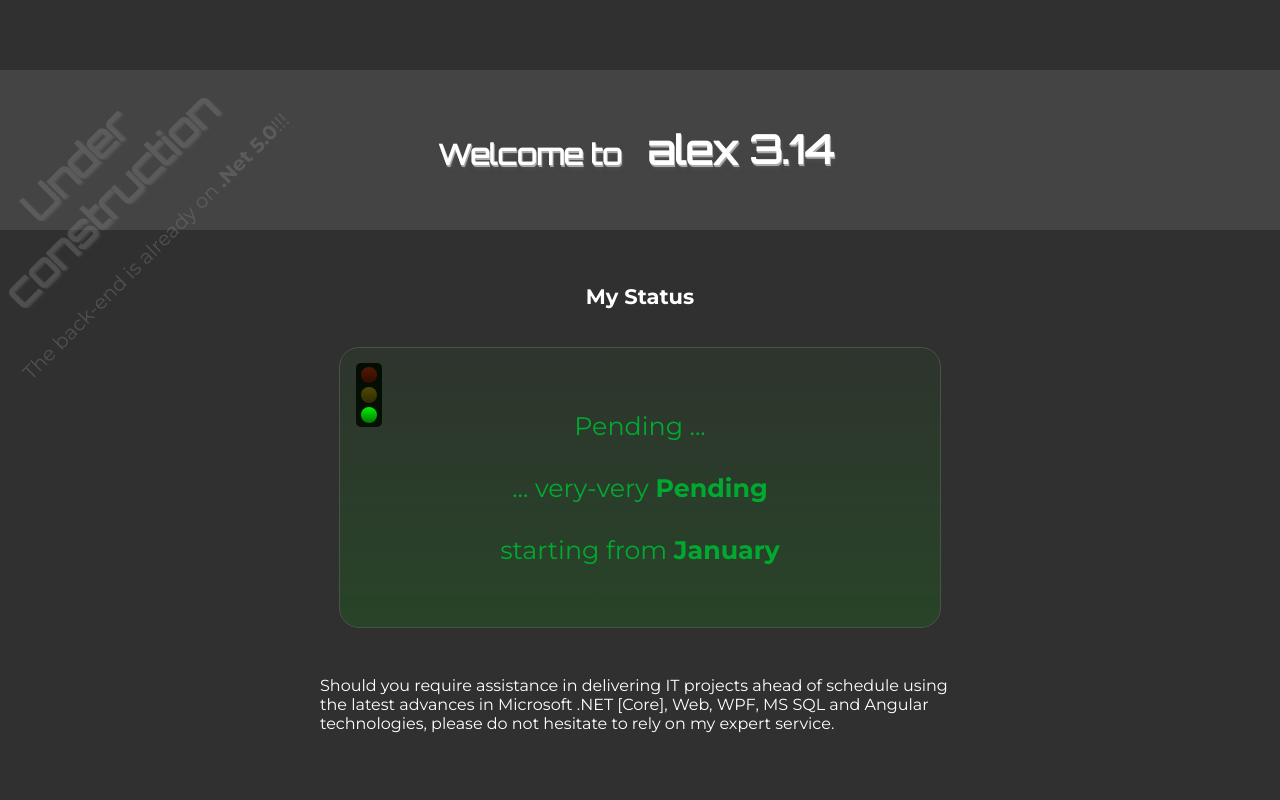
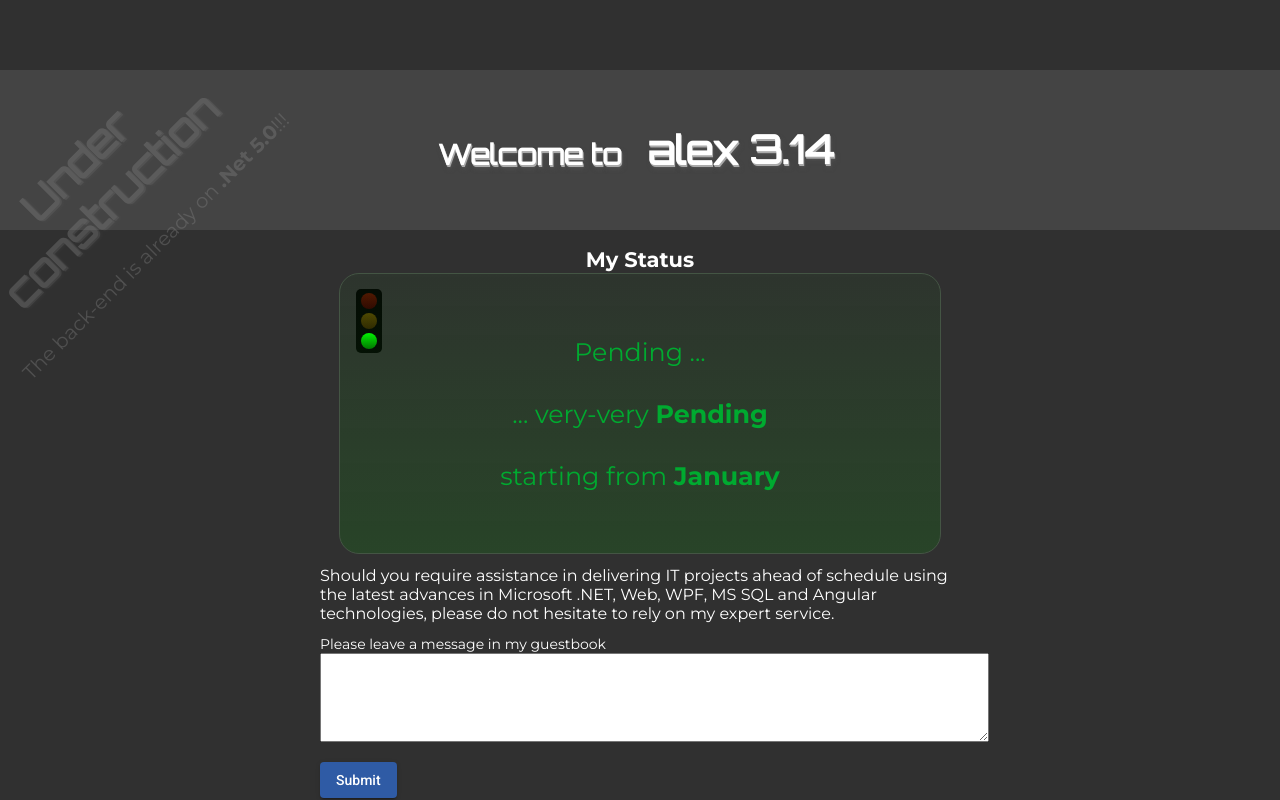
Before and after one commit to alexpisquared/alex-pi, an Angular app in the folder Src/alex-pi/: page / in a window 1280 px wide. Shown: the top 800 px of the page. Built offline with nearby package versions, Linux system fonts and the light colour scheme; no server answers.

Commit message:
mirror off the guest-book branch

```diff
--- a/Src/alex-pi/src/app/contact/contact.component.html
+++ b/Src/alex-pi/src/app/contact/contact.component.html
@@ -1,21 +1,28 @@
-<div class="lite-shade" style="text-align:center;">
+<div class="lite-shade" style="text-align: center">
   <br />
   <h1>Contact me</h1>
   <br />
 </div>
 <div class="flexVertJust">
-  <div style="text-align:left; margin: 0% 5% 0% 5% ;">
-      <br />
-    Should you feel like my full stack developer expertise would be of any use, <br />
-    feel free:
+  <div style="text-align: left; margin: 0% 5% 0% 5%">
+    <br />
+    Should you feel like my full stack developer expertise would be of any use
+    for you, feel free:
   </div>
-  <div style="text-align:left; margin: 0% 5% 0% 5% ;">&nbsp; ♦ &nbsp; to drop me a line at <a href="mailto: alex.pigida@outlook.com?cc=pigida@gmail.com&subject=reaching you from alexPi.ca&body=Hi Alex,">alex.pigida@outlook.com</a></div>
-  <div style="text-align:left; margin: 0% 5% 0% 5% ;">&nbsp; ♦ &nbsp; leave me a message at <a href="https://www.linkedin.com/in/alexpigida/">LinkedIn</a></div>
-  <!--
-  <div style="text-align:left; margin: 0% 5% 0% 5% ;">&nbsp; ♦ &nbsp; catch me at <a href="tel:416-262-0960">416-262-0960</a></div>
-  -->
-  <div style="text-align:left; margin: 0% 5% 0% 5% ;">
-    &nbsp; ♦ &nbsp; or, since you are already here, just type a line or two below
+  <div style="text-align: left; margin: 0% 5% 0% 5%">
+    &nbsp; ♦ &nbsp; to drop me a line at
+    <a href="mailto: alex.pigida@outlook.com?cc=pigida@gmail.com&subject=reaching you from alexPi.ca&body=Hi Alex,">alex.pigida@outlook.com</a>
+  </div>
+  <div style="text-align: left; margin: 0% 5% 0% 5%">
+    &nbsp; ♦ &nbsp; leave me a message at
+    <a href="https://www.linkedin.com/in/alexpigida/">LinkedIn</a>
+  </div>
+  <div style="text-align: left; margin: 0% 5% 0% 5%">
+    &nbsp; ♦ &nbsp; catch me at <a href="tel:416-???-????">416-???-????</a>
+  </div>
+  <div style="text-align: left; margin: 0% 5% 0% 5%">
+    &nbsp; ♦ &nbsp; or, since you are already here, just type a line or two
+    below
     <br />
     <br />
 
@@ -29,21 +36,27 @@
     </label>
  -->
       <label>
-        <textarea formControlName="message"></textarea>
-        <div *ngIf="submitted && messageForm.controls.message.errors" class="error">
-          <div *ngIf="messageForm.controls.message.errors.required">A message is required</div>
+        <textarea formControlName="textareaMsg"></textarea>
+        <div *ngIf="submitted && messageForm.controls.textareaMsg.errors" class="error">
+          <div *ngIf="messageForm.controls.textareaMsg.errors.required">
+            A message is required
+          </div>
         </div>
       </label>
 
-      <button mat-raised-button color="primary" (click)="onSubmit()">Send message</button>
+      <button mat-raised-button color="primary" (click)="onSubmit()">
+        Send message
+      </button>
     </form>
 
     <div *ngIf="success" class="results">
       <h3 *ngIf="success">
         Thank you. Your message has ... <br />
-        &nbsp; &nbsp; &nbsp; &nbsp; &nbsp; &nbsp; ...NOT been sent yet! But just click <a href="{{ biglink }}">this link</a>, please, to get things going.
+        &nbsp; &nbsp; &nbsp; &nbsp; &nbsp; &nbsp; ...NOT been sent yet! But just
+        click <a href="{{ biglink }}">this link</a>, please, to get things
+        going.
       </h3>
-      <div style="text-align:right; ">
+      <div style="text-align: right">
         <h6>It's just temporary 'til the plumbing's done. ;)</h6>
       </div>
     </div>
--- a/Src/alex-pi/src/app/contact/contact.component.ts
+++ b/Src/alex-pi/src/app/contact/contact.component.ts
@@ -13,13 +13,13 @@ export class ContactComponent implements OnInit {
   success = false;
   biglink = 'mailto: alex.pigida@outlook.com?cc=pigida@gmail.com&subject=reaching you from alexPi.ca&body=Hi Alex,';
 
-  constructor(private formBuilder: FormBuilder, private welSvc: WebEventLoggerService) {}
+  constructor(private formBuilder: FormBuilder, private welSvc: WebEventLoggerService) { }
 
   ngOnInit() {
     this.welSvc.logIfProd('cntc');
     this.messageForm = this.formBuilder.group({
       // sender: ['', Validators.required],
-      message: ['', Validators.required]
+      textareaMsg: ['', Validators.required]
     });
   }
 
@@ -29,7 +29,7 @@ export class ContactComponent implements OnInit {
       return;
     }
 
-    this.biglink = `mailto: alex.pigida@outlook.com?cc=pigida@gmail.com&subject=reaching you from alexPi.ca&body=${this.messageForm.controls.message.value}`;
+    this.biglink = `mailto: alex.pigida@outlook.com?cc=pigida@gmail.com&subject=reaching you from alexPi.ca ... &body=${this.messageForm.controls.textareaMsg.value}`;
 
     this.success = true;
   }
--- a/Src/alex-pi/src/app/my/my-status-open/my-status-open.component.html
+++ b/Src/alex-pi/src/app/my/my-status-open/my-status-open.component.html
@@ -8,8 +8,19 @@
     <br />
     <div align="center" class="welcome-row">
       <h1>Welcome&nbsp;to&nbsp;&nbsp;<span class="biggerish"> alex </span></h1>
-      <div class="g765 biggerish" [@flipinplace]="isNumeric ? 'isNmb' : 'isDgt'" (@flipinplace.done)="onDone($event)"><h1>3.14</h1></div>
-      <div class="g765 biggerish" [@flipinplace]="isNumeric ? 'isDgt' : 'isNmb'"><h1>&nbsp;Pi&nbsp;&nbsp;&nbsp;</h1></div>
+      <div
+        class="g765 biggerish"
+        [@flipinplace]="isNumeric ? 'isNmb' : 'isDgt'"
+        (@flipinplace.done)="onDone($event)"
+      >
+        <h1>3.14</h1>
+      </div>
+      <div
+        class="g765 biggerish"
+        [@flipinplace]="isNumeric ? 'isDgt' : 'isNmb'"
+      >
+        <h1>&nbsp;Pi&nbsp;&nbsp;&nbsp;</h1>
+      </div>
     </div>
     <br />
     <br />
@@ -26,11 +37,17 @@
         <div class="traffic-light">
           <div class="circle_r"></div>
           <div class="circle_a"></div>
-          <div class="circle_g" [@trafficLight]="isLightOn ? 'isOn' : 'isOf'"></div>
+          <div
+            class="circle_g"
+            [@trafficLight]="isLightOn ? 'isOn' : 'isOf'"
+          ></div>
         </div>
       </div>
     </div>
-    <div [@slideBumpRightToLeft]="isLightOn ? 'isOn' : 'isOf'" class="styleLightOn">
+    <div
+      [@slideBumpRightToLeft]="isLightOn ? 'isOn' : 'isOf'"
+      class="styleLightOn"
+    >
       <span>
         <br />
         <br />
@@ -49,10 +66,8 @@
 
         Pending ...
         <br /><br />
-         ... very-very <b>Pending</b>
-        <br /><br />
-         starting from <b>{{ startDate }}</b>
-
+        ... very-very <b>Pending</b> <br /><br />
+        starting from <b>{{ startDate }}</b>
 
         <br />
         <br />
@@ -63,7 +78,7 @@
     </div>
   </div>
   <div align="center">
-    <div style="text-align:left; min-width: 400px; max-width: 640px;">
+    <div style="text-align: left; min-width: 400px; max-width: 640px">
       <p class="m12-15-f12">
         <!-- (2019-11-24:park  2020-11-10:unpark)
           Cras at augue ac metus viverra volutpat et ullamcorper mi. Donec
@@ -71,8 +86,40 @@
           dapibus. Pellentesque at dictum magna, in viverra odio, sem justo
           pharetra dolor.
         -->
-        Should you require assistance in delivering IT projects ahead of schedule using the latest advances in Microsoft .NET [Core], Web, WPF, MS SQL and Angular technologies, please do not hesitate to rely on my expert service.
+        Should you require assistance in delivering IT projects ahead of
+        schedule using the latest advances in Microsoft .NET, Web, WPF, MS SQL
+        and Angular technologies, please do not hesitate to rely on my expert
+        service.
       </p>
+    </div>
+  </div>
+  <div align="center">
+    <div style="text-align: left; min-width: 400px; max-width: 640px">
+      Please leave a message in my guestbook
+      <br />
+      <form [formGroup]="messageForm" (ngSubmit)="onSubmit()" *ngIf="!success">
+        <label>
+          <textarea formControlName="textareaMsg"></textarea>
+          <div
+            *ngIf="submitted && messageForm.controls.textareaMsg.errors"
+            class="error"
+          >
+            <div *ngIf="messageForm.controls.textareaMsg.errors.required">
+              A message is required
+            </div>
+          </div>
+        </label>
+
+        <button mat-raised-button color="primary" (click)="onSubmit()">
+          Submit
+        </button>
+      </form>
+
+      <div *ngIf="success" class="results">
+        <h3 *ngIf="success">
+          Thank you. Your message has been sent.
+        </h3>
+      </div>
     </div>
   </div>
   &nbsp;
--- a/Src/alex-pi/src/app/my/my-status-open/my-status-open.component.scss
+++ b/Src/alex-pi/src/app/my/my-status-open/my-status-open.component.scss
@@ -148,3 +148,28 @@
   height: 105px;
    transform: rotateX(180deg);
 }
+
+
+// text area
+label {
+  display: block;
+
+  input,
+  textarea {
+    display: block;
+    width: 100%;
+    min-height: 60px;
+    margin-bottom: 20px;
+    padding: 1em;
+  }
+
+  .error {
+    color: red;
+    margin-top: -20px;
+    // background: yellow;
+    padding: 0.5em;
+    display: inline-block;
+    font-size: 0.9em;
+    margin-bottom: 20px;
+  }
+}
--- a/Src/alex-pi/src/app/my/my-status-open/my-status-open.component.ts
+++ b/Src/alex-pi/src/app/my/my-status-open/my-status-open.component.ts
@@ -1,14 +1,23 @@
 import { Component, OnInit, ViewChild, ElementRef, NgZone, OnDestroy } from '@angular/core';
+import { FormBuilder, FormGroup, Validators } from '@angular/forms';
 import { slideBumpRightToLeftAnimation, trafficLightAnimation, slideBumpLeftToRightAnimation, flipinplaceAnimation } from 'src/app/animations';
 
 @Component({
   selector: 'app-my-status-open',
   templateUrl: './my-status-open.component.html',
-  animations: [slideBumpRightToLeftAnimation, slideBumpLeftToRightAnimation, trafficLightAnimation, flipinplaceAnimation],
-  styleUrls: ['./my-status-open.component.scss']
+  animations: [
+    slideBumpRightToLeftAnimation,
+    slideBumpLeftToRightAnimation,
+    trafficLightAnimation,
+    flipinplaceAnimation,
+  ],
+  styleUrls: ['./my-status-open.component.scss'],
 })
 export class MyStatusOpenComponent implements OnInit, OnDestroy {
-  // title = '3.14';
+  messageForm: FormGroup;
+  submitted = false;
+  success = false;
+  biglink = 'mailto: alex.pigida@outlook.com?cc=pigida@gmail.com&subject=reaching you from alexPi.ca&body=Hi Alex,';
   h1Style = false;
   users: object;
   startDate = 'October';
@@ -29,7 +38,7 @@ export class MyStatusOpenComponent implements OnInit, OnDestroy {
     this.isNumeric = !this.isNumeric;
   }
 
-  constructor(private ngZone: NgZone) {}
+  constructor(private formBuilder: FormBuilder, private ngZone: NgZone) { }
 
   ngOnInit() {
     setTimeout(() => {
@@ -38,6 +47,10 @@ export class MyStatusOpenComponent implements OnInit, OnDestroy {
 
     const monthNames = ['January', 'February', 'March', 'April', 'May', 'June', 'July', 'August', 'September', 'October', 'November', 'December'];
     this.startDate = monthNames[this.addDays(new Date(), 7).getMonth()];
+
+    this.messageForm = this.formBuilder.group({
+      textareaMsg: ['', Validators.required],
+    });
   }
 
   addDays(date, days) {
@@ -45,9 +58,20 @@ export class MyStatusOpenComponent implements OnInit, OnDestroy {
     result.setDate(result.getDate() + days);
     return result;
   }
-  ngOnDestroy() {}
+  ngOnDestroy() { }
 
   onDone($event) {
     this.toggleAlpha();
   }
+
+  onSubmit() {
+    this.submitted = true;
+    if (this.messageForm.invalid) {
+      return;
+    }
+
+    this.biglink = `mailto: alex.pigida@outlook.com?cc=pigida@gmail.com&subject=reaching you from alexPi.ca ... &body=${this.messageForm.controls.textareaMsg.value}`;
+
+    this.success = true;
+  }
 }
```
Also changed, not shown: 1 other file (tests, documents, lock files or other folders).
